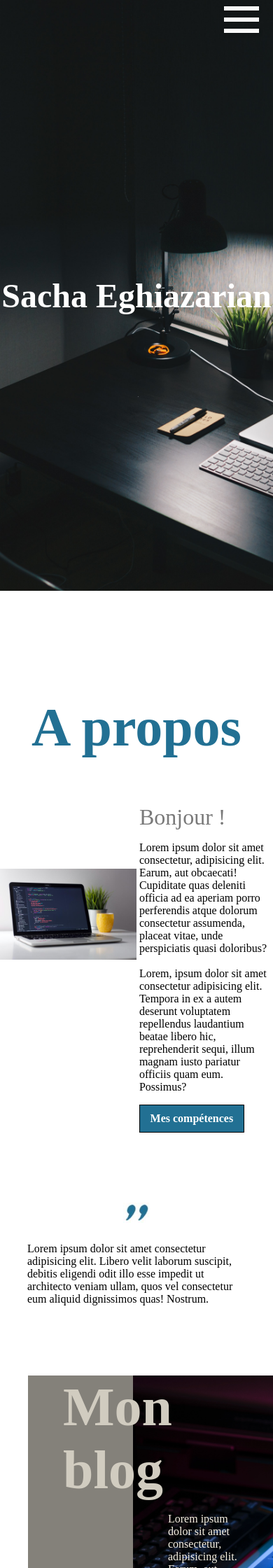
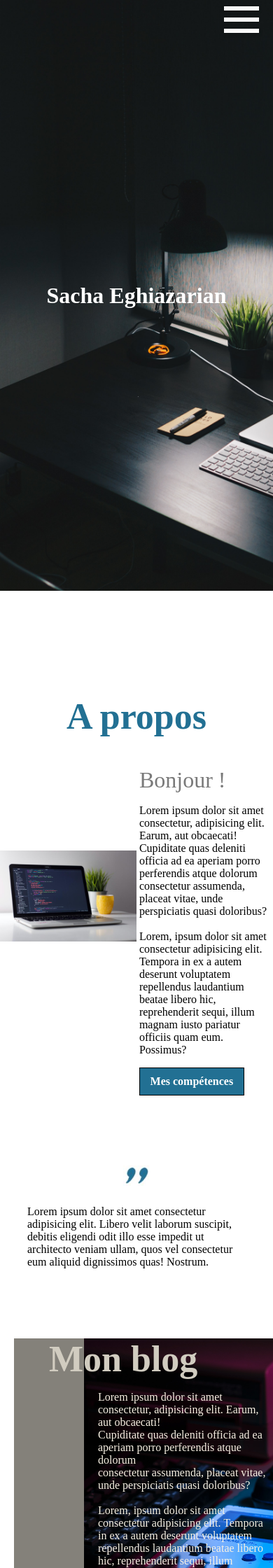
Before and after one commit to Yonuko/Fondamentaux-ordinateur, a PHP site: page /portfolio/ in a window 390 px wide. Shown: the top 2240 px of the page at 70% size. Run offline with PHP 8.4, Linux system fonts and the light colour scheme; data that the repository does not hold is empty.

Commit message:
Mise a jour du responsive de la page d'acceuil pour être bien afficher sur telephone

```diff
--- a/assets/scss/main/Accueil.scss
+++ b/assets/scss/main/Accueil.scss
@@ -252,3 +252,64 @@ main{
         }
     }
 }
+
+@media (max-width: 480px){
+    main{
+        .a-propos{
+            h1{
+                font-size: 52px;
+            }
+        }
+
+        .blog{
+            margin-left: 20px;
+            background-position: 100px;
+
+            h2{
+                font-size: 52px;
+            }
+
+            p{
+                width: 100%;
+                padding-left: 120px;
+            }
+
+            .button{
+                margin-left: 120px;
+            }
+        }
+
+        .project{
+
+            h3{
+                font-size: 52px;
+            }
+
+            .project-list{
+                .project-item{
+                    width: 400px;
+                    height: 400px;
+                }
+            }
+        }
+    }
+}
+
+@media (max-width: 430px){
+    .image{
+        div{
+            font-size: 32px;
+        }
+    }
+
+    main{
+        .project{
+            .project-list{
+                .project-item{
+                    width: 300px;
+                    height: 300px;
+                }
+            }
+        }
+    }
+}
--- a/assets/scss/main/main.scss
+++ b/assets/scss/main/main.scss
@@ -267,6 +267,19 @@ footer{
     }
 }
 
+@media (max-width: 650px){
+    main{
+        .project{
+            .project-list{
+                .project-item{
+                    width: 400px;
+                    height: 400px;
+                }
+            }
+        }
+    }
+}
+
 @media (max-width: 500px){
     .button{
         width: 150px;
@@ -281,15 +294,38 @@ footer{
     }
 }
 
-@media (max-width: 650px){
-    main{
-        .project{
-            .project-list{
-                .project-item{
-                    width: 400px;
-                    height: 400px;
-                }
+@media (max-width: 450px){
+    header{
+        .menu{
+            a{
+                margin-bottom: 20px;
             }
         }
     }
 }
+
+@media (max-width: 360px){
+    header{
+        .menu{
+            a{
+                font-size: 42px;
+            }
+        }
+    }
+
+    footer{
+        .menu{
+            width: 90%;
+        }
+    }
+}
+
+@media (max-width: 320px){
+    header{
+        .menu{
+            a{
+                font-size: 38px;
+            }
+        }
+    }
+}
--- a/assets/style/Site/accueil.css
+++ b/assets/style/Site/accueil.css
@@ -156,5 +156,30 @@ main {
   main .project .project-list .project-item {
     width: 400px;
     height: 400px; } }
+@media (max-width: 480px) {
+  main .a-propos h1 {
+    font-size: 52px; }
+  main .blog {
+    margin-left: 20px;
+    background-position: 100px; }
+    main .blog h2 {
+      font-size: 52px; }
+    main .blog p {
+      width: 100%;
+      padding-left: 120px; }
+    main .blog .button {
+      margin-left: 120px; }
+  main .project h3 {
+    font-size: 52px; }
+  main .project .project-list .project-item {
+    width: 400px;
+    height: 400px; } }
+@media (max-width: 430px) {
+  .image div {
+    font-size: 32px; }
+
+  main .project .project-list .project-item {
+    width: 300px;
+    height: 300px; } }
 
 /*# sourceMappingURL=accueil.css.map */
--- a/assets/style/Site/main.css
+++ b/assets/style/Site/main.css
@@ -196,6 +196,10 @@ footer {
 @media (max-width: 750px) {
   footer .menu {
     width: 80%; } }
+@media (max-width: 650px) {
+  main .project .project-list .project-item {
+    width: 400px;
+    height: 400px; } }
 @media (max-width: 500px) {
   .button {
     width: 150px;
@@ -205,9 +209,17 @@ footer {
       border: #227093 solid 0.5px;
       color: #227093;
       font-size: 17px; } }
-@media (max-width: 650px) {
-  main .project .project-list .project-item {
-    width: 400px;
-    height: 400px; } }
+@media (max-width: 450px) {
+  header .menu a {
+    margin-bottom: 20px; } }
+@media (max-width: 360px) {
+  header .menu a {
+    font-size: 42px; }
+
+  footer .menu {
+    width: 90%; } }
+@media (max-width: 320px) {
+  header .menu a {
+    font-size: 38px; } }
 
 /*# sourceMappingURL=main.css.map */
```
